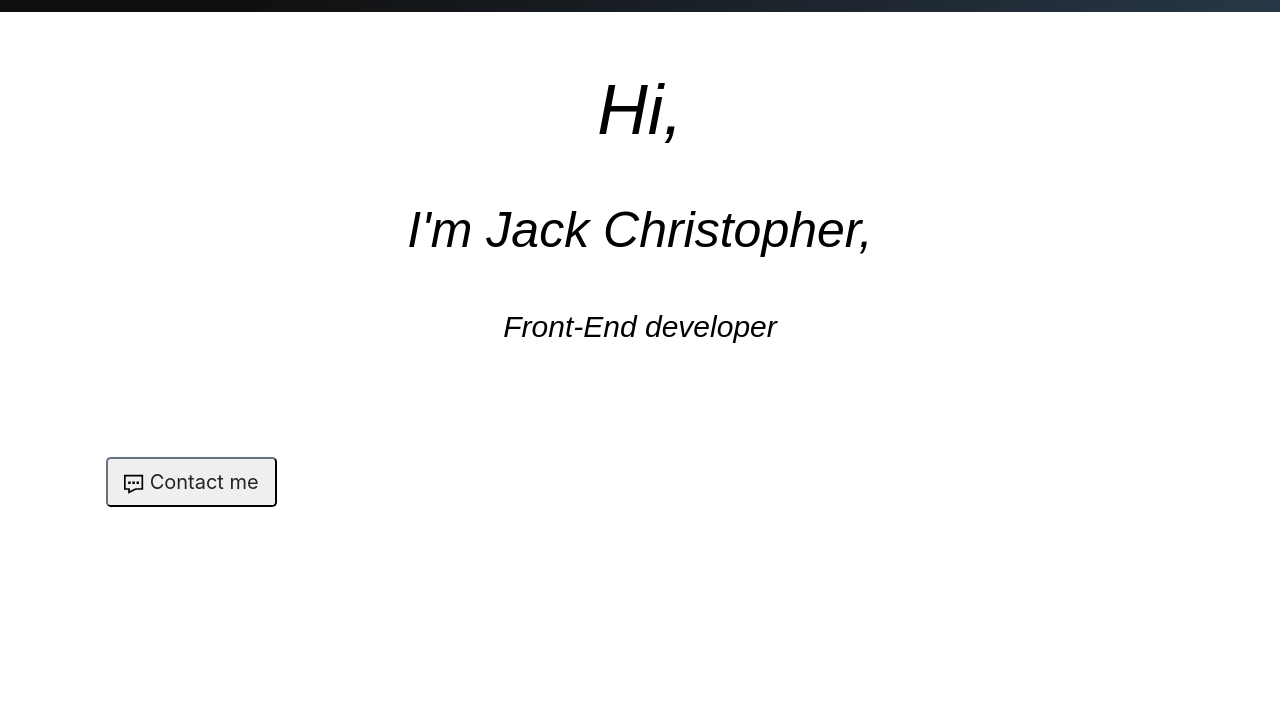
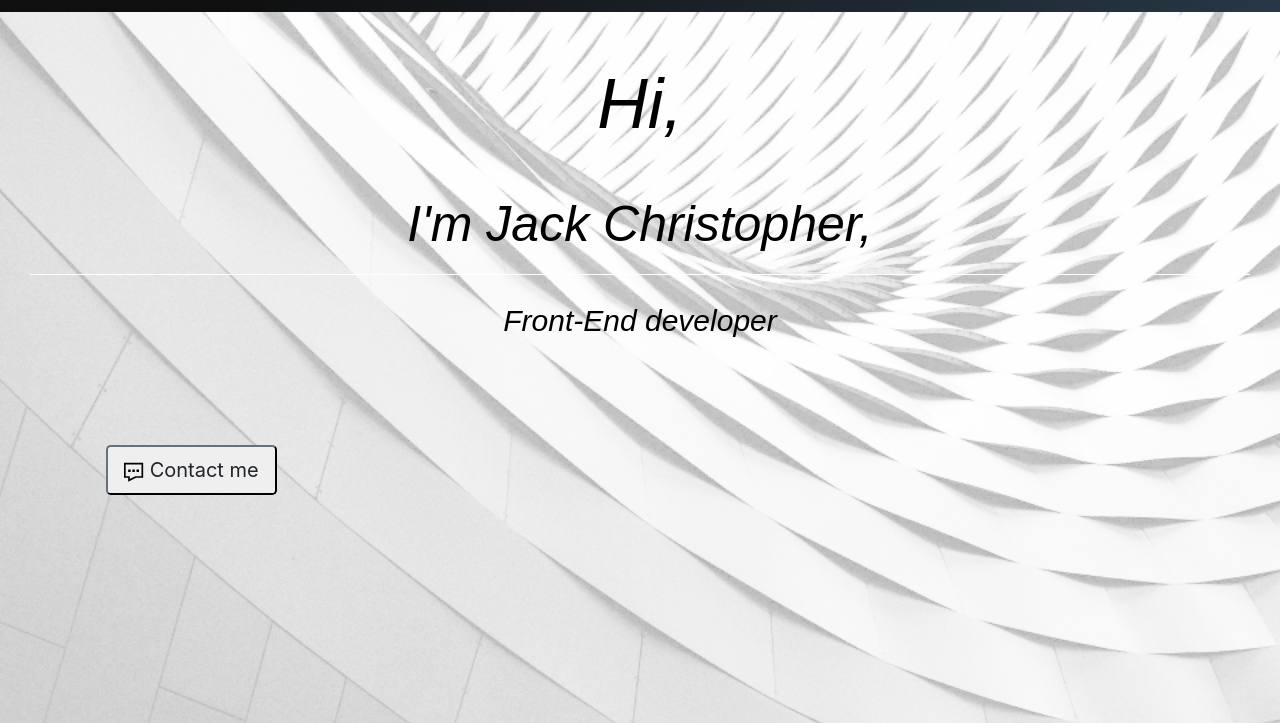
Before and after one commit to Jack-Christopher/portfolio, a React app: page / in a window 1280 px wide. Shown: the part 86-809 px from the top of the page. Built offline with nearby package versions, Linux system fonts and the light colour scheme; some packages are replaced by stand-ins of ours; a web font is replaced by a local one.

Commit message:
Add better background for Home

```diff
--- a/src/styles/Home.css
+++ b/src/styles/Home.css
@@ -5,6 +5,12 @@
     height: 100vh;
     /* background-color: #f5f5f5; */
     background-color: #ffffff;;
+    background-image: url("../../src/img/WhiteBackground.jpg");
+    background-repeat: no-repeat;
+    background-size: cover;
+    background-attachment: fixed;
+
+
 }
 
 /* body
@@ -16,7 +22,7 @@
 {
     /* color: #fff; */
     color: rgb(0, 0, 0);
-    padding: 36px;
+    padding: 30px;
 }
 
 h1, h2, h3
```
Also changed, not shown: src/img/WhiteBackground.jpg (added).
